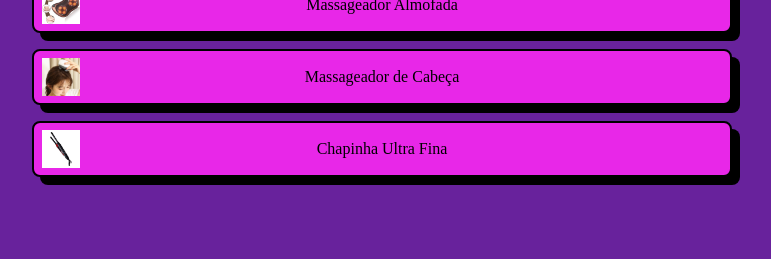
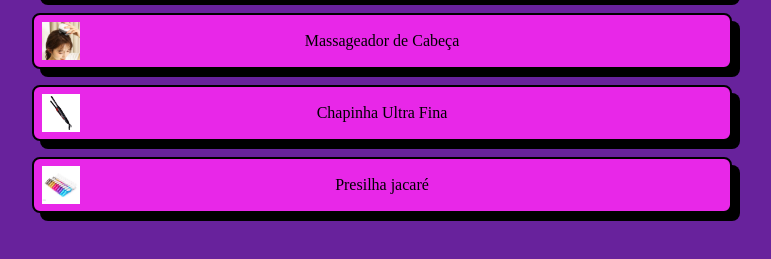
Before and after one commit to Xafa75/SiteSamaraLoyola, a plain HTML site: page linkAfiliado/index.html in a window 1280 px wide. Shown: the part 467-726 px from the top of the page, without its empty margins (258-1029 px from the left). Drawn offline with Linux system fonts and the light colour scheme; a web font is replaced by a local one.

Commit message:
add presilhas jacaré

```diff
--- a/linkAfiliado/index.html
+++ b/linkAfiliado/index.html
@@ -113,6 +113,9 @@
             <a href="https://s.shopee.com.br/5Aa6y6hqm8" target="_blank"><button class="botao texto">
                 <img class="iconeProduto" src="img/chapinhaFina.png">Chapinha Ultra Fina</button></a>
 
+            <a href="https://s.shopee.com.br/5fWNZZ6DIG" target="_blank"><button class="botao texto">
+                <img class="iconeProduto" src="img/presilha.webp">Presilha jacaré</button></a>
+
             </div>
     </div>
 </body>
```
Also changed, not shown: linkAfiliado/img/presilha.webp (added).
